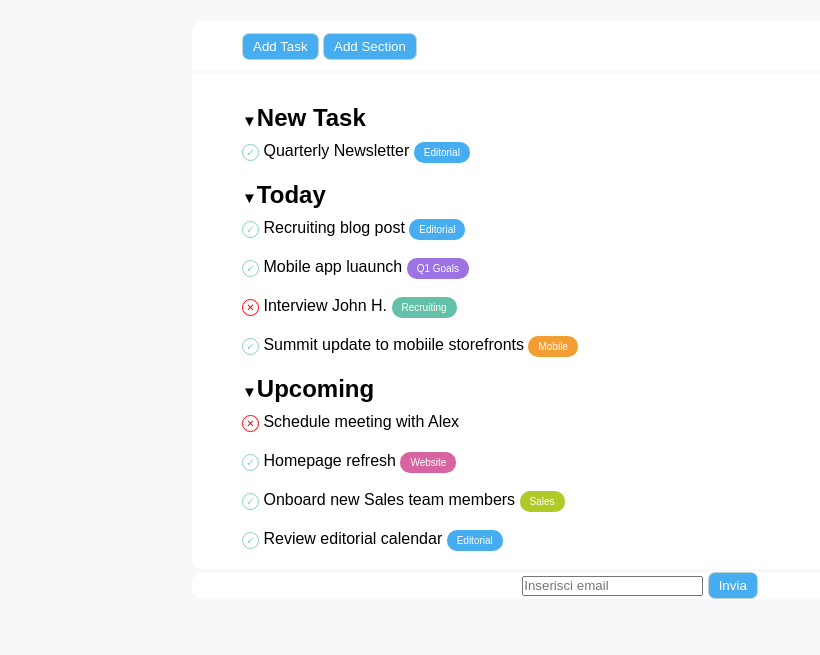
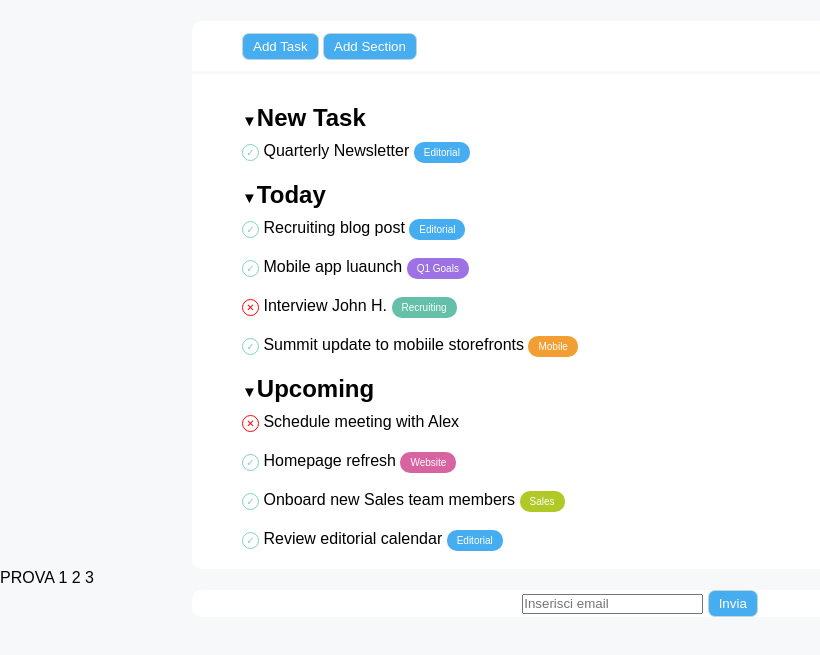
Before and after one commit to Jgio5/-html-css-toboolist, a plain HTML site: page index.html in a window 1280 px wide. Shown: the part 89-744 px from the top of the page, without its empty margins (0-820 px from the left). Drawn offline with Linux system fonts and the light colour scheme.

Commit message:
Aggiuta prova HTML

```diff
--- a/index.html
+++ b/index.html
@@ -83,6 +83,10 @@
         </div>
         <!-- /corpo -->
       </div>
+
+      <section>
+        PROVA 1 2 3
+      </section>
     </main>
 
     <footer>
```
